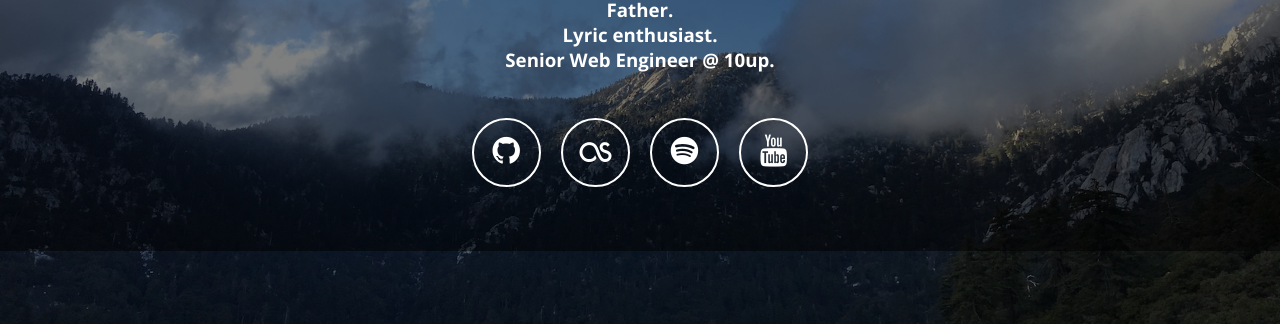
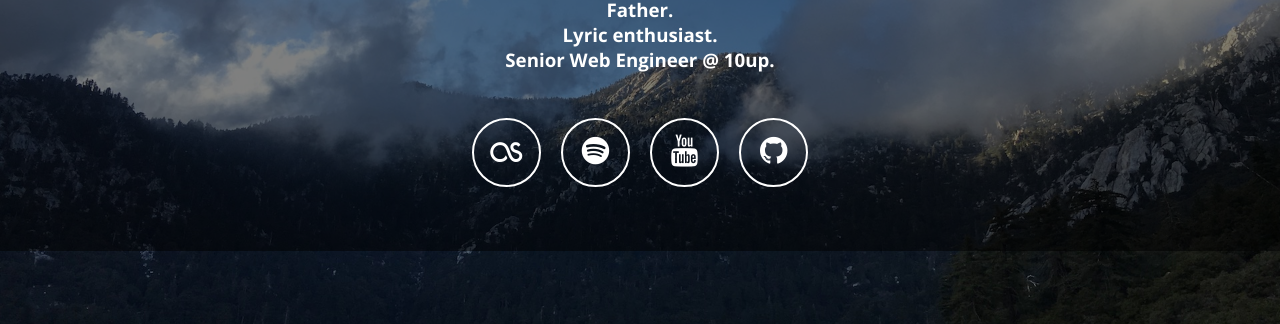
Before and after one commit to scottlee/scottlee.github.io, a Jekyll site: the page built from index.html, in a window 1280 px wide. Shown: the part 449-773 px from the top of the page. Built offline with Jekyll 4.4.1, drawn with Linux system fonts in a browser that asks for light colours; nearby versions of some CDN libraries.

Commit message:
Push Github link to the end.

```diff
--- a/index.html
+++ b/index.html
@@ -31,9 +31,6 @@ permalink: /
             <h3>{{ site.description }}</h3>
 
                 <ul>
-                    {% if site.github_username %}
-                    <li><a class="fa fa-2x fa-github" href="https://github.com/{{ site.github_username }}"><span class="description">GitHub</span></a></li>
-                    {% endif %}
 
                     {% if site.codepen_username %}
                     <li><a class="fa fa-2x fa-codepen" href="https://codepen.io/{{ site.codepen_username }}"><span class="description">CodePen</span></a></li>
@@ -123,6 +120,10 @@ permalink: /
                     <li><a class="fa fa-2x fa-youtube
 " href="https://www.youtube.com/channel/{{ site.youtube_channel }}"><span class="description">YouTube</span></a></li>
                     {% endif %}
+
+                    {% if site.github_username %}
+                    <li><a class="fa fa-2x fa-github" href="https://github.com/{{ site.github_username }}"><span class="description">GitHub</span></a></li>
+                    {% endif %}
                 </ul>
         </div>
 
```
